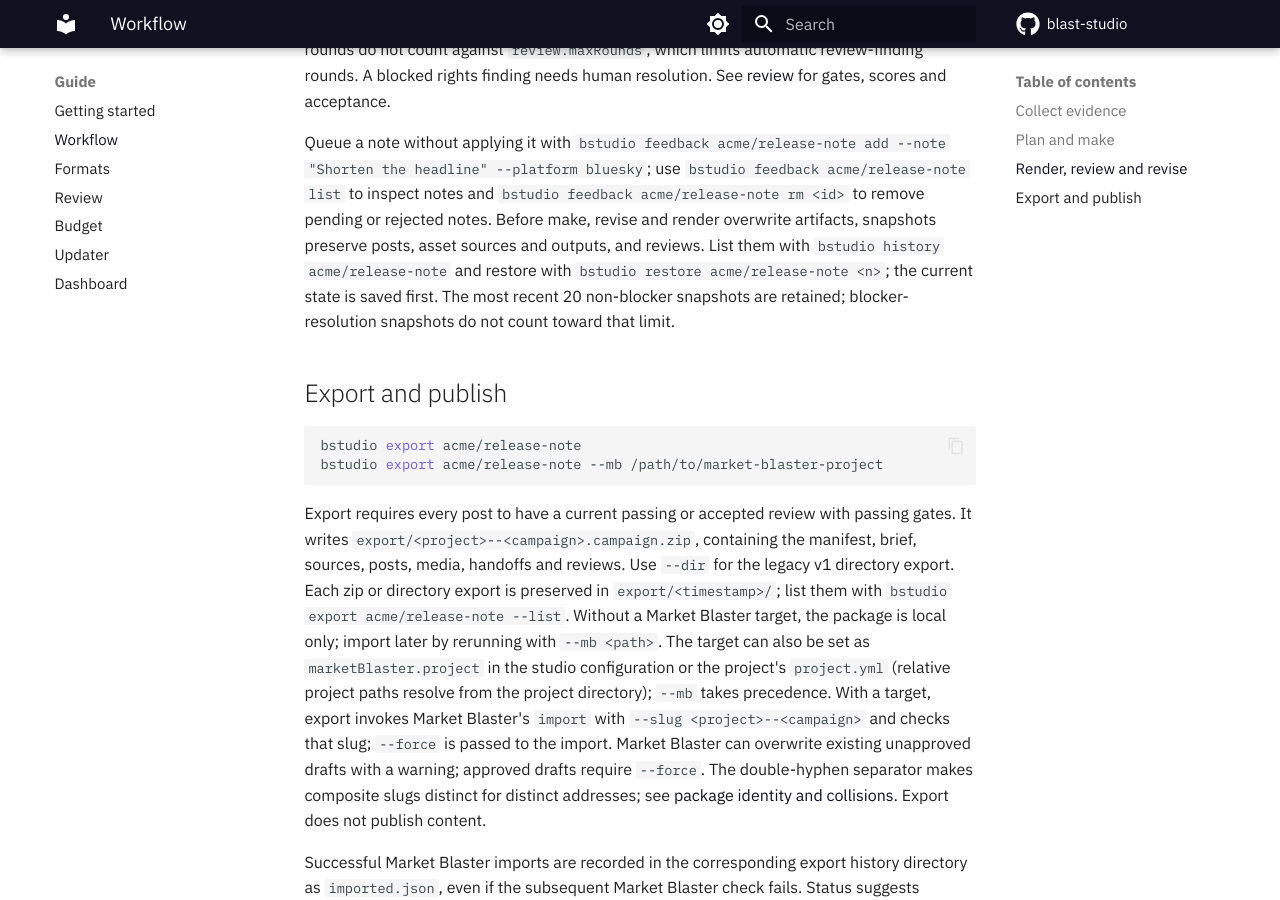
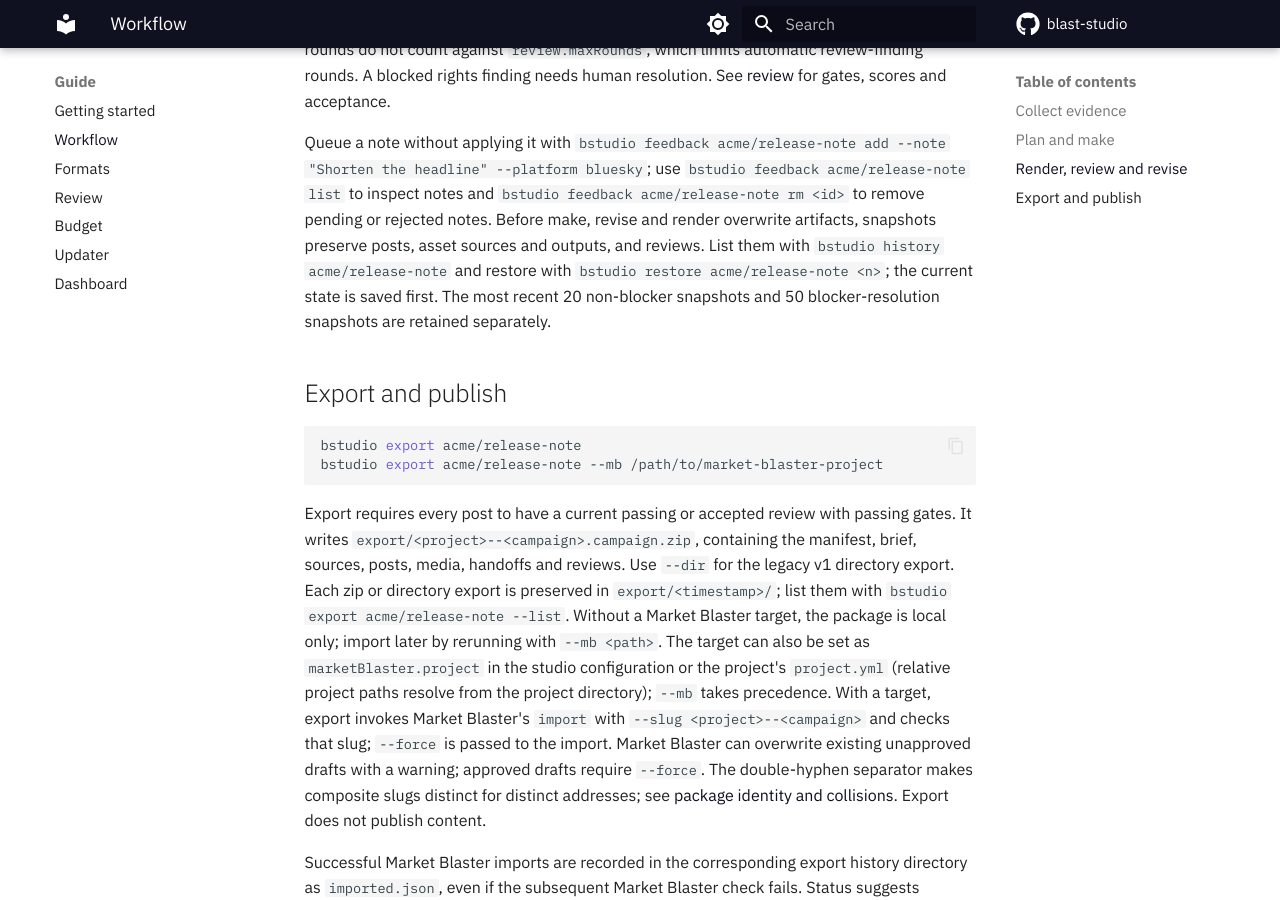
Before and after one commit to edwinjosechittilappilly/blast-studio, an MkDocs documentation site: the page built from docs/workflow.md, in a window 1280 px wide and 900 px high, scrolled down 2441 px. Built offline with MkDocs 1.6.1 and Material for MkDocs 9.7.7, drawn with Linux system fonts in a browser that asks for light colours; comment, search, counter and statistics services are not loaded.

Commit message:
docs: document blocker snapshot limit
- Describe separate retention limits for workflow and blocker snapshots.

```diff
--- a/docs/workflow.md
+++ b/docs/workflow.md
@@ -42,7 +42,7 @@ Blockers are arrays of non-empty strings in post frontmatter or asset metadata;
 
 `review` writes `reviews/<platform>.json` and `review.md`. Address findings yourself or run `bstudio revise acme/release-note`, which applies pending owner feedback and uses the author agent to address failing reviews, re-render and re-review. Add feedback directly with `bstudio revise acme/release-note --note "Make the headline shorter" --platform bluesky`, or target an asset with `--asset <id>`; omit both targets for the whole campaign. Dashboard feedback is picked up by plain `revise`; use `--feedback-only` to skip automatic review-finding rounds. Stale feedback targets are rejected with a reason. Owner feedback rounds do not count against `review.maxRounds`, which limits automatic review-finding rounds. A blocked rights finding needs human resolution. See [review](review.md) for gates, scores and acceptance.
 
-Queue a note without applying it with `bstudio feedback acme/release-note add --note "Shorten the headline" --platform bluesky`; use `bstudio feedback acme/release-note list` to inspect notes and `bstudio feedback acme/release-note rm <id>` to remove pending or rejected notes. Before make, revise and render overwrite artifacts, snapshots preserve posts, asset sources and outputs, and reviews. List them with `bstudio history acme/release-note` and restore with `bstudio restore acme/release-note <n>`; the current state is saved first. The most recent 20 non-blocker snapshots are retained; blocker-resolution snapshots do not count toward that limit.
+Queue a note without applying it with `bstudio feedback acme/release-note add --note "Shorten the headline" --platform bluesky`; use `bstudio feedback acme/release-note list` to inspect notes and `bstudio feedback acme/release-note rm <id>` to remove pending or rejected notes. Before make, revise and render overwrite artifacts, snapshots preserve posts, asset sources and outputs, and reviews. List them with `bstudio history acme/release-note` and restore with `bstudio restore acme/release-note <n>`; the current state is saved first. The most recent 20 non-blocker snapshots and 50 blocker-resolution snapshots are retained separately.
 
 ## Export and publish
 
```
Also changed, not shown: docs/commands.md (+1 -1 lines).
